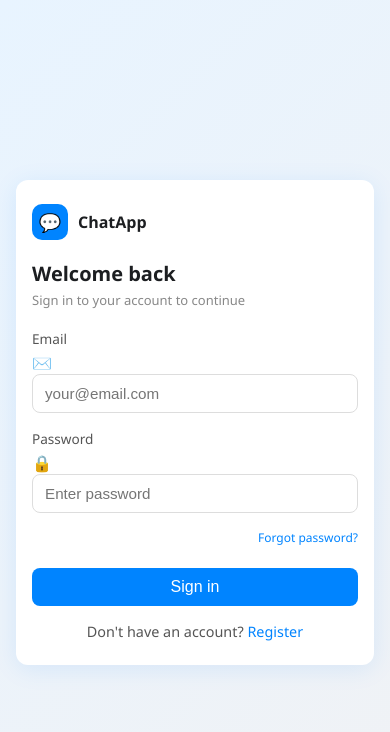
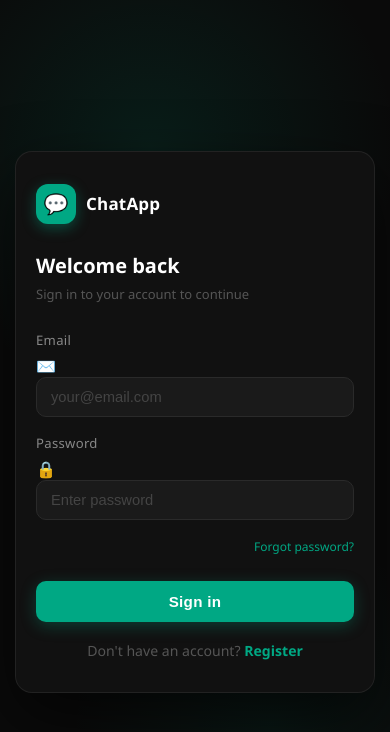
Before and after one commit to manikanta242/chattingAppFrontEnd, an Angular app: page /login in a window 390 px wide. Shown: the top 732 px of the page. Built offline with nearby package versions, Linux system fonts and the light colour scheme.

Commit message:
style.css changes

```diff
--- a/src/styles.scss
+++ b/src/styles.scss
@@ -1881,3 +1881,258 @@ button:disabled { opacity: 0.6; cursor: not-allowed; }
   transition: background 0.15s, color 0.15s;
 }
 .btn-outline:hover { background: #00a884; color: #fff; }
+
+/* ══════════════════════════════════════════
+   AUTH PAGES — Dark Theme
+══════════════════════════════════════════ */
+.auth-container {
+  min-height: 100vh;
+  display: flex;
+  align-items: center;
+  justify-content: center;
+  background: #0a0a0a;
+  position: relative;
+  overflow: hidden;
+}
+
+/* animated background glow blobs */
+.auth-container::before {
+  content: "";
+  position: absolute;
+  width: 500px;
+  height: 500px;
+  background: radial-gradient(circle, rgba(0,168,132,0.12) 0%, transparent 70%);
+  top: -100px;
+  left: -100px;
+  border-radius: 50%;
+  pointer-events: none;
+}
+.auth-container::after {
+  content: "";
+  position: absolute;
+  width: 400px;
+  height: 400px;
+  background: radial-gradient(circle, rgba(0,168,132,0.08) 0%, transparent 70%);
+  bottom: -80px;
+  right: -80px;
+  border-radius: 50%;
+  pointer-events: none;
+}
+
+.auth-card {
+  background: #111;
+  border-radius: 20px;
+  padding: 2.5rem 2rem;
+  width: 100%;
+  max-width: 440px;
+  box-shadow: 0 0 0 1px #222, 0 24px 64px rgba(0,0,0,0.6);
+  position: relative;
+  z-index: 1;
+}
+
+/* ── Brand ── */
+.brand {
+  display: flex;
+  align-items: center;
+  gap: 10px;
+  margin-bottom: 28px;
+}
+.brand-icon {
+  width: 40px;
+  height: 40px;
+  border-radius: 12px;
+  background: #00a884;
+  display: flex;
+  align-items: center;
+  justify-content: center;
+  font-size: 20px;
+  box-shadow: 0 4px 14px rgba(0,168,132,0.4);
+}
+.brand-name {
+  font-size: 17px;
+  font-weight: 700;
+  color: #fff;
+  letter-spacing: 0.2px;
+}
+
+/* ── Auth titles ── */
+.auth-title {
+  font-size: 24px;
+  font-weight: 700;
+  margin-bottom: 6px;
+  color: #fff;
+}
+.auth-subtitle {
+  font-size: 13px;
+  color: #555;
+  margin-bottom: 28px;
+}
+
+/* ── Form groups ── */
+.form-group {
+  margin-bottom: 1.1rem;
+  position: relative;
+}
+.form-group label {
+  display: block;
+  font-size: 0.82rem;
+  margin-bottom: 6px;
+  color: #888;
+  font-weight: 500;
+  letter-spacing: 0.3px;
+}
+.form-group input {
+  width: 100%;
+  padding: 11px 14px;
+  border: 1px solid #2a2a2a;
+  border-radius: 10px;
+  font-size: 0.92rem;
+  outline: none;
+  background: #1a1a1a;
+  color: #fff;
+  transition: border-color 0.2s, box-shadow 0.2s, background 0.2s;
+}
+.form-group input::placeholder { color: #444; }
+.form-group input:focus {
+  border-color: #00a884;
+  background: #1e1e1e;
+  box-shadow: 0 0 0 3px rgba(0,168,132,0.12);
+}
+
+.form-row {
+  display: grid;
+  grid-template-columns: 1fr 1fr;
+  gap: 12px;
+}
+
+/* ── Avatar upload ── */
+.avatar-upload {
+  display: flex;
+  flex-direction: column;
+  align-items: center;
+  gap: 10px;
+  margin-bottom: 20px;
+}
+.avatar-circle {
+  width: 80px;
+  height: 80px;
+  border-radius: 50%;
+  border: 2px dashed #2a2a2a;
+  display: flex;
+  align-items: center;
+  justify-content: center;
+  cursor: pointer;
+  overflow: hidden;
+  background: #1a1a1a;
+  transition: border-color 0.2s, background 0.2s;
+}
+.avatar-circle:hover {
+  border-color: #00a884;
+  background: #1e1e1e;
+}
+.avatar-label {
+  font-size: 12px;
+  color: #00a884;
+  cursor: pointer;
+  font-weight: 500;
+}
+
+/* ── Forgot + switch links ── */
+.forgot-link {
+  text-align: right;
+  font-size: 12px;
+  margin-bottom: 18px;
+}
+.forgot-link a {
+  color: #00a884;
+  transition: opacity 0.2s;
+}
+.forgot-link a:hover { opacity: 0.8; }
+
+.switch-link {
+  text-align: center;
+  margin-top: 1.2rem;
+  font-size: 0.88rem;
+  color: #555;
+}
+.switch-link a {
+  color: #00a884;
+  font-weight: 600;
+  transition: opacity 0.2s;
+}
+.switch-link a:hover { opacity: 0.8; }
+
+/* ── Submit button ── */
+button[type="submit"], .btn-primary {
+  width: 100%;
+  padding: 12px;
+  background: #00a884;
+  color: #fff;
+  border: none;
+  border-radius: 10px;
+  font-size: 0.95rem;
+  font-weight: 600;
+  cursor: pointer;
+  margin-top: 0.5rem;
+  letter-spacing: 0.3px;
+  transition: background 0.2s, transform 0.1s, box-shadow 0.2s;
+  box-shadow: 0 4px 16px rgba(0,168,132,0.3);
+}
+button[type="submit"]:hover, .btn-primary:hover {
+  background: #008f6f;
+  box-shadow: 0 6px 20px rgba(0,168,132,0.4);
+}
+button[type="submit"]:active, .btn-primary:active {
+  transform: scale(0.98);
+}
+button:disabled {
+  opacity: 0.5;
+  cursor: not-allowed;
+  box-shadow: none;
+}
+
+/* ── Divider (optional) ── */
+.auth-divider {
+  display: flex;
+  align-items: center;
+  gap: 12px;
+  margin: 20px 0;
+  color: #333;
+  font-size: 12px;
+}
+.auth-divider::before,
+.auth-divider::after {
+  content: "";
+  flex: 1;
+  height: 1px;
+  background: #222;
+}
+
+/* ── Error / success ── */
+.error {
+  color: #ff6b6b;
+  font-size: 0.82rem;
+  margin: 6px 0;
+  display: flex;
+  align-items: center;
+  gap: 4px;
+}
+.success {
+  color: #00a884;
+  font-size: 0.82rem;
+  margin: 6px 0;
+}
+
+/* ── Responsive ── */
+@media (max-width: 640px) {
+  .auth-card {
+    padding: 2rem 1.25rem;
+    margin: 0 1rem;
+    border-radius: 16px;
+  }
+  .form-row { grid-template-columns: 1fr; }
+  .auth-title { font-size: 20px; }
+}
+@media (max-width: 380px) {
+  .auth-card { padding: 1.5rem 1rem; margin: 0 0.75rem; }
+}
```
